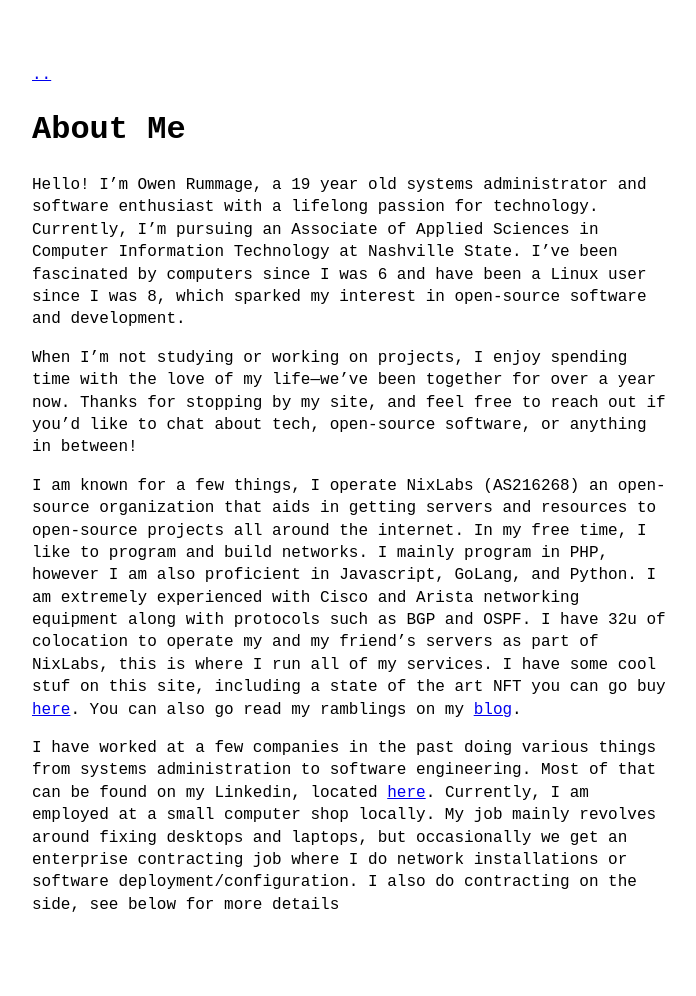
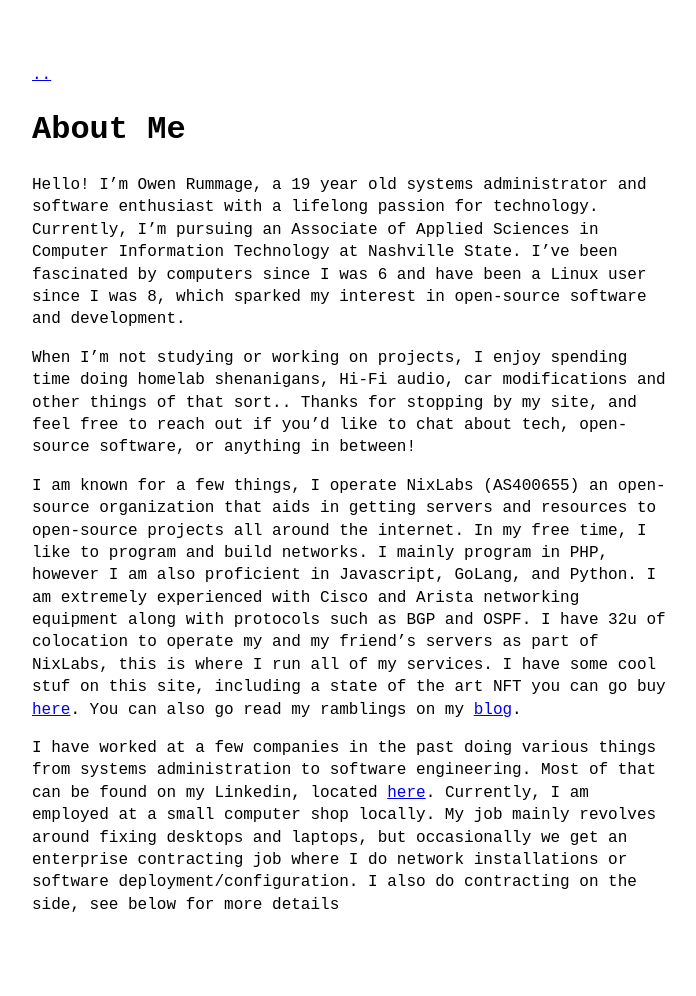
Before and after one commit to owenrummage/rummage.cc, a Jekyll site: the page built from about.md, in a window 1280 px wide. Shown: the whole page, without its empty margins (288-984 px from the left). Built offline with Jekyll 4.4.1, drawn with Linux system fonts in a browser that asks for light colours.

Commit message:
Update about me

```diff
--- a/about.md
+++ b/about.md
@@ -4,9 +4,9 @@ title: About Me
 ---
 Hello! I'm Owen Rummage, a <span id="date"></span> year old systems administrator and software enthusiast with a lifelong passion for technology. Currently, I'm pursuing an Associate of Applied Sciences in Computer Information Technology at Nashville State. I've been fascinated by computers since I was 6 and have been a Linux user since I was 8, which sparked my interest in open-source software and development.
 
-When I'm not studying or working on projects, I enjoy spending time with the love of my life—we've been together for over a year now. Thanks for stopping by my site, and feel free to reach out if you'd like to chat about tech, open-source software, or anything in between!
+When I'm not studying or working on projects, I enjoy spending time doing homelab shenanigans, Hi-Fi audio, car modifications and other things of that sort.. Thanks for stopping by my site, and feel free to reach out if you'd like to chat about tech, open-source software, or anything in between!
 
-I am known for a few things, I operate NixLabs (AS216268) an open-source organization that aids in getting servers and resources to open-source projects all around the internet. In my free time, I like to program and build networks. I mainly program in PHP, however I am also proficient in Javascript, GoLang, and Python. I am extremely experienced with Cisco and Arista networking equipment along with protocols such as BGP and OSPF. I have 32u of colocation to operate my and my friend's servers as part of NixLabs, this is where I run all of my services. I have some cool stuf on this site, including a state of the art NFT you can go buy [here](/nft). You can also go read my ramblings on my [blog](/blog).
+I am known for a few things, I operate NixLabs (AS400655) an open-source organization that aids in getting servers and resources to open-source projects all around the internet. In my free time, I like to program and build networks. I mainly program in PHP, however I am also proficient in Javascript, GoLang, and Python. I am extremely experienced with Cisco and Arista networking equipment along with protocols such as BGP and OSPF. I have 32u of colocation to operate my and my friend's servers as part of NixLabs, this is where I run all of my services. I have some cool stuf on this site, including a state of the art NFT you can go buy [here](/nft). You can also go read my ramblings on my [blog](/blog).
 
 I have worked at a few companies in the past doing various things from systems administration to software engineering. Most of that can be found on my Linkedin, located [here](https://www.linkedin.com/in/owen-rummage-335035245/). Currently, I am employed at a small computer shop locally. My job mainly revolves around fixing desktops and laptops, but occasionally we get an enterprise contracting job where I do network installations or software deployment/configuration. I also do contracting on the side, see below for more details
 
```
